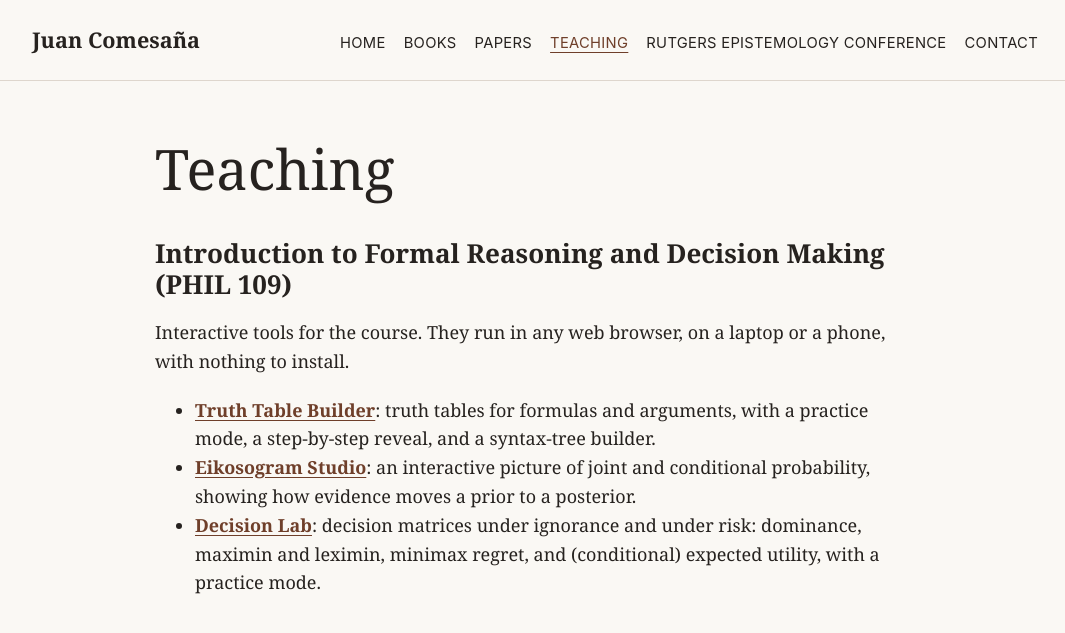
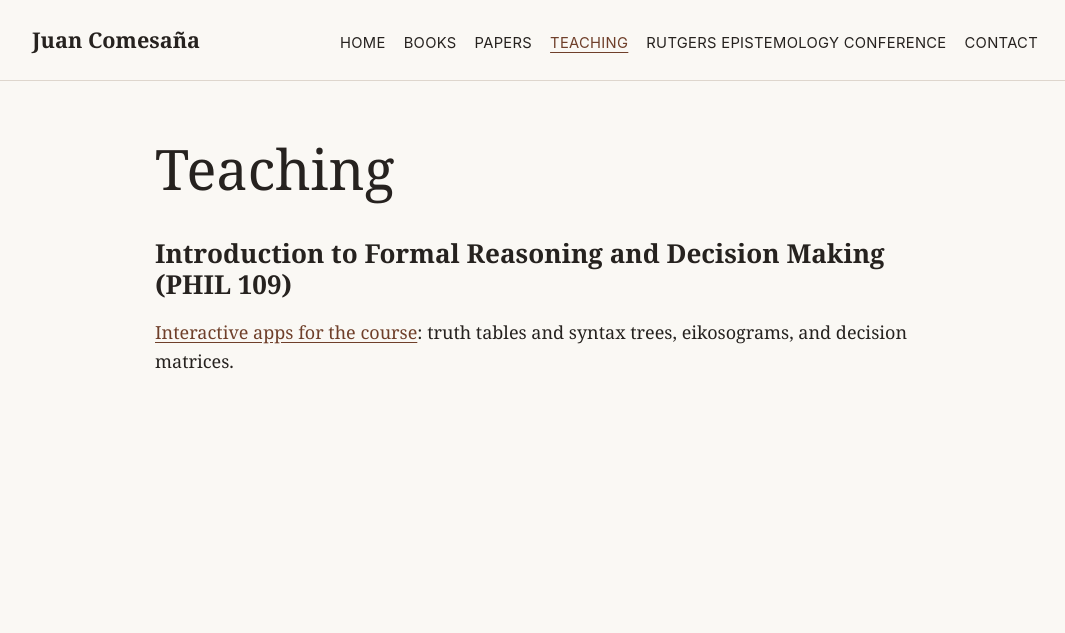
Before and after one commit to Comesana73/juancomesana.org, a Jekyll site: the page built from teaching.md, in a window 1280 px wide. Shown: the top 633 px of the page, without its empty margins (105-1170 px from the left). Built offline with Jekyll 4.4.1, drawn with Linux system fonts in a browser that asks for light colours.

Commit message:
Move PHIL 109 apps to their own page under Teaching
Co-Authored-By: Claude Opus 5.5 <noreply@anthropic.com>
Claude-Session: https://claude.ai/code/session_019p2RdfrzAppxsuEp5T34gu

```diff
--- a/_includes/navigation.html
+++ b/_includes/navigation.html
@@ -2,7 +2,7 @@
   <a href="{{ '/' | relative_url }}" {% if page.url == '/' %}aria-current="page"{% endif %}>Home</a>
   <a href="{{ '/books/' | relative_url }}" {% if page.url == '/books/' %}aria-current="page"{% endif %}>Books</a>
   <a href="{{ '/papers/' | relative_url }}" {% if page.url == '/papers/' %}aria-current="page"{% endif %}>Papers</a>
-  <a href="{{ '/teaching/' | relative_url }}" {% if page.url == '/teaching/' %}aria-current="page"{% endif %}>Teaching</a>
+  <a href="{{ '/teaching/' | relative_url }}" {% if page.url contains '/teaching/' %}aria-current="page"{% endif %}>Teaching</a>
   <a href="{{ '/rec/' | relative_url }}" {% if page.url contains '/rec/' or page.url == '/rec/' %}aria-current="page"{% endif %}>Rutgers Epistemology Conference</a>
   <a href="{{ '/contact/' | relative_url }}" {% if page.url == '/contact/' %}aria-current="page"{% endif %}>Contact</a>
 </nav>
--- a/teaching.md
+++ b/teaching.md
@@ -10,10 +10,6 @@ permalink: /teaching/
 
 ## Introduction to Formal Reasoning and Decision Making (PHIL 109)
 
-Interactive tools for the course. They run in any web browser, on a laptop or a phone, with nothing to install.
-
-- **[Truth Table Builder]({{ '/apps/truth-table-builder/' | relative_url }})**: truth tables for formulas and arguments, with a practice mode, a step-by-step reveal, and a syntax-tree builder.
-- **[Eikosogram Studio]({{ '/apps/eikosogram-studio/' | relative_url }})**: an interactive picture of joint and conditional probability, showing how evidence moves a prior to a posterior.
-- **[Decision Lab]({{ '/apps/decision-lab/' | relative_url }})**: decision matrices under ignorance and under risk: dominance, maximin and leximin, minimax regret, and (conditional) expected utility, with a practice mode.
+[Interactive apps for the course]({{ '/teaching/phil109/' | relative_url }}): truth tables and syntax trees, eikosograms, and decision matrices.
 
 </div>
```
Also changed, not shown: teaching/phil109.md (added, +19 -0 lines).
